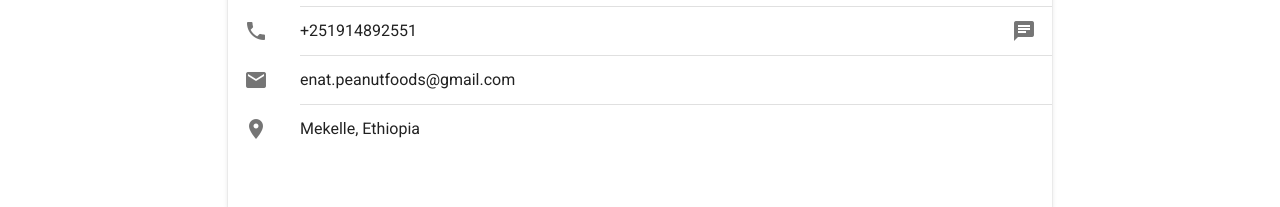
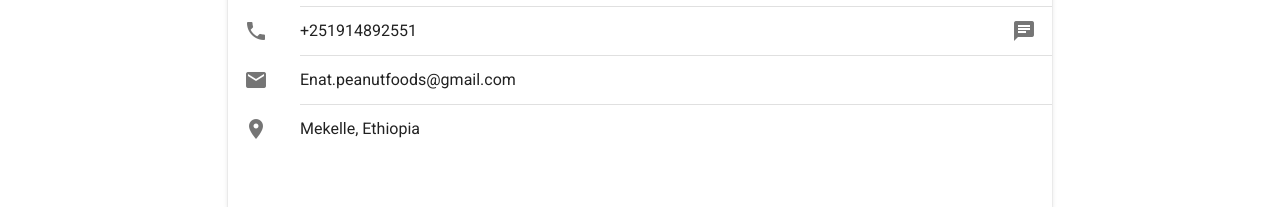
Before and after one commit to Tsegay844/Enatpeanutbutter, a Vue app: page /Contact in a window 1280 px wide. Shown: the part 282-489 px from the top of the page. Built offline with nearby package versions, Linux system fonts and the light colour scheme.

Commit message:
Update Contact.vue

```diff
--- a/src/views/Contact.vue
+++ b/src/views/Contact.vue
@@ -49,7 +49,7 @@ Use the following addresses to reach us. </P>
             </v-list-item-action>
 
             <v-list-item-content>
-              <v-list-item-title> enat.peanutfoods@gmail.com</v-list-item-title>
+              <v-list-item-title> Enat.peanutfoods@gmail.com</v-list-item-title>
             </v-list-item-content>
           </v-list-item>
 
```
